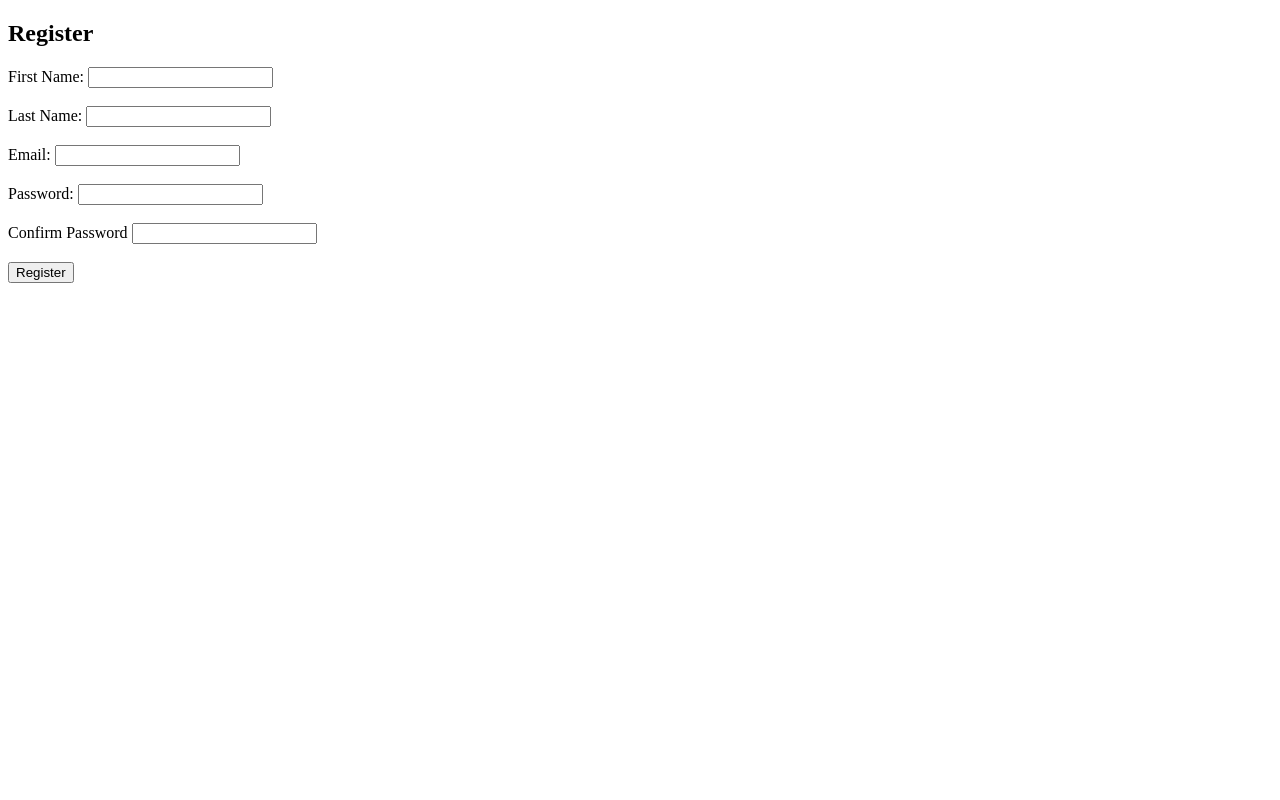
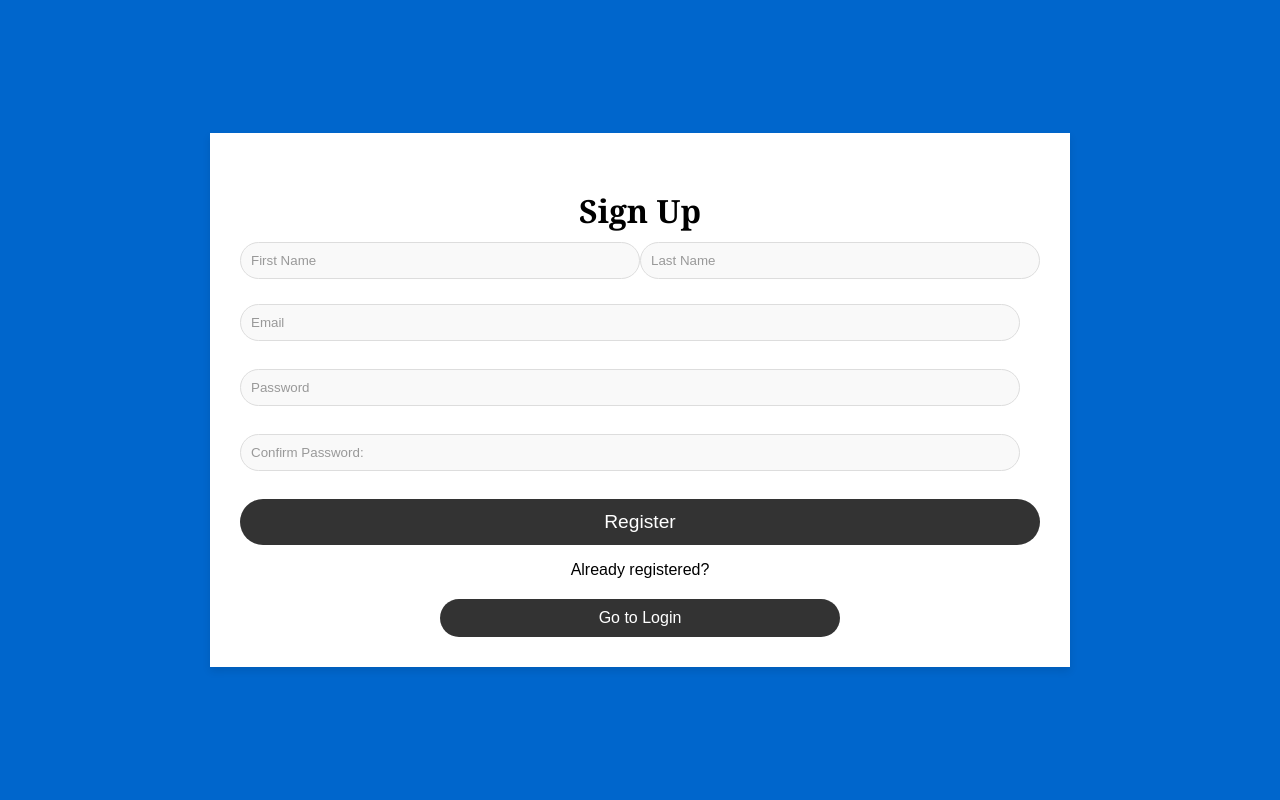
Before and after one commit to 21KLA5/Flight-Booking-Sim, a Flask app: page / in a window 1280 px wide. Run offline with Flask 2, Linux system fonts and the light colour scheme.

Commit message:
Basic UI and adding 'already registered button'

```diff
--- a/app.py
+++ b/app.py
@@ -9,6 +9,7 @@ database = {}
 @app.route('/', methods=['GET', 'POST'])
 def register():
     if request.method == 'POST':
+
         # Get form data
         firstName = request.form['firstName']
         lastName = request.form['lastName']
@@ -21,22 +22,21 @@ def register():
             return render_template('register.html', errorMessage="Passwords do not match")
 
         # Check if the username already exists in the database
-        if email in database:
+        elif email in database:
             return render_template('register.html', errorMessage="email already registered")
 
-        if not firstName or not lastName or not email or not password or not confirmPass:
-            return render_template('register.html', errorMessage="missing required field")
+        else:
+            # Store user details in the mock database
+            database[email] = {'firstName': firstName, 'lastName': lastName, 'password': password}
 
+            # Redirect to login page
+            return redirect(url_for('login', email=email))
 
-        # Store user details in the mock database
-        database[email] = {'firstName': firstName, 'lastName': lastName, 'password': password}
-
-        # Redirect to login page (Terence put url here)
-        return redirect(url_for(email=email))
-
-    # For GET requests, display the registration form
     return render_template('register.html')
 
+@app.route('/login')
+def login():
+    return "registration successfull"
 
 if __name__ == '__main__':
     app.run(debug=True)
--- /dev/null
+++ b/static/regStyle.css
@@ -0,0 +1,104 @@
+body {
+    font-family: 'Arial', sans-serif;
+    background-color: #0066CC; /* Blue background */
+    margin: 0;
+    padding: 0;
+    display: flex;
+    justify-content: center;
+    align-items: center;
+    height: 100vh;
+}
+
+/* Container for the form */
+form {
+    display: flexbox;
+    margin-top: 20px;
+    margin-bottom: 20px;
+    background-color: white;
+    border-radius: 0px;
+    padding: 30px;
+    box-shadow: 0 4px 8px rgba(0, 0, 0, 0.1);
+    width: 800px;
+}
+
+.form-row{
+    display: flex;
+    align-items: center;
+    margin-bottom: 15px;
+}
+
+/* Style for heading */
+h2 {
+    text-align: center;
+    font-family: 'Georgia', serif;
+    font-size: 2em;
+    margin-bottom: 10px;
+}
+
+/* Label styling */
+label {
+    display: block;
+    margin-bottom: 10px;
+    font-size: 0.9em;
+    color: #333;
+}
+
+/* Input field styling */
+input[type="text"],
+input[type="email"],
+input[type="password"] {
+    width: calc(100% - 20px); /* Full width minus some padding */
+    padding: 10px;
+    margin-bottom: 10px;
+    border-radius: 50px;
+    border: 1px solid #ddd;
+    background-color: #f9f9f9;
+    box-sizing: border-box;
+    outline: none;
+}
+
+input[type="text"]::placeholder,
+input[type="email"]::placeholder,
+input[type="password"]::placeholder {
+    color: #999;
+}
+
+/* Style for the Register button */
+input[type="submit"] {
+    background-color: #333;
+    color: white;
+    font-size: 1.2em;
+    padding: 12px;
+    border: none;
+    border-radius: 50px;
+    cursor: pointer;
+    width: 100%;
+}
+
+input[type="submit"]:hover {
+    background-color: #555;
+}
+
+/* Styling for the additional text */
+p {
+    text-align: center;
+    font-size: 1em;
+}
+
+/* Login button styling */
+button {
+    background-color: #333;
+    color: white;
+    font-size: 1em;
+    padding: 10px;
+    border: none;
+    border-radius: 50px;
+    cursor: pointer;
+    display: block;
+    margin: 20px auto 0;
+    width: 50%;
+}
+
+button:hover {
+    background-color: #555;
+}
--- a/templates/register.html
+++ b/templates/register.html
@@ -4,26 +4,34 @@
     <meta charset="UTF-8">
     <meta name="viewport" content="width=device-width, initial-scale=1.0">
     <title>Registration Page</title>
+    <link rel="stylesheet" href="{{ url_for('static', filename='regStyle.css') }}">
 </head>
 <body>
-    <h2>Register</h2>
     <form action="/" method="POST">
-        <label for="firstName">First Name:</label>
-        <input type="text" id="firstName" name="firstName" required><br><br>
+        <h2>Sign Up</h2>
+        <div class="form-row">
+            <input type="text" id="firstName" name="firstName" placeholder="First Name"><br><br>
 
-        <label for="lastName">Last Name:</label>
-        <input type="text" id="lastName" name="lastName" required><br><br>
+            <input type="text" id="lastName" name="lastName" placeholder="Last Name" required><br><br>
+        </div>
 
-        <label for="email">Email:</label>
-        <input type="email" id="email" name="email" required><br><br>
 
-        <label for="password">Password:</label>
-        <input type="password" id="password" name="password" required><br><br>
 
-        <label for="confirmPass">Confirm Password</label>
-        <input type="password" id="confirmPass" name="confirmPass" required><br><br>
+        <input type="email" id="email" name="email" placeholder="Email"><br><br>
+
+
+        <input type="password" id="password" name="password" placeholder="Password"><br><br>
+
+
+        <input type="password" id="confirmPass" name="confirmPass" placeholder="Confirm Password:"><br><br>
 
         <input type="submit" value="Register">
+
+        <p>Already registered?</p>
+        <form action="{{ url_for('login') }}" method="GET">
+            <button type="submit">Go to Login</button>
+        </form>
+
     </form>
 
     {% if errorMessage %}
```
